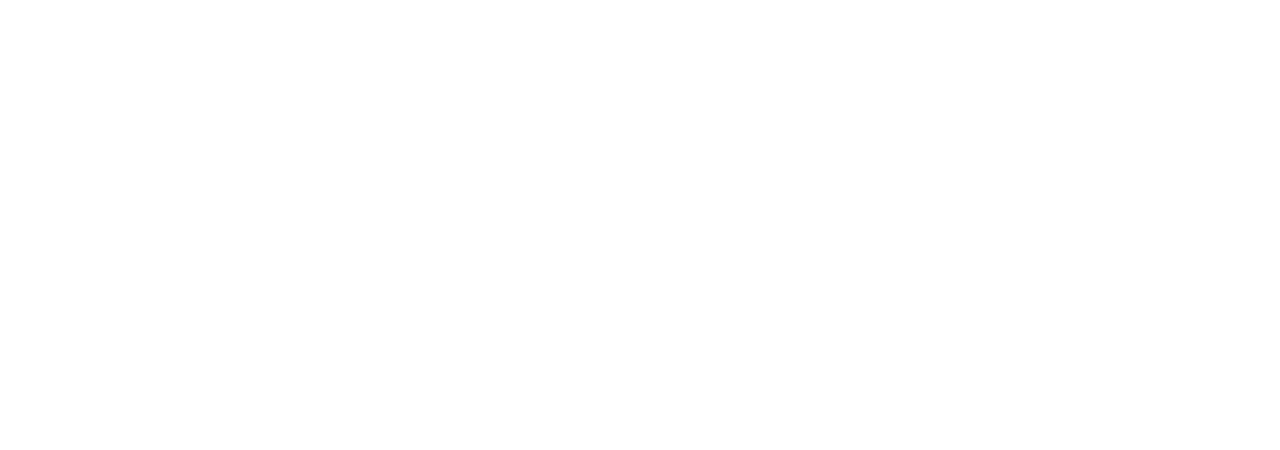
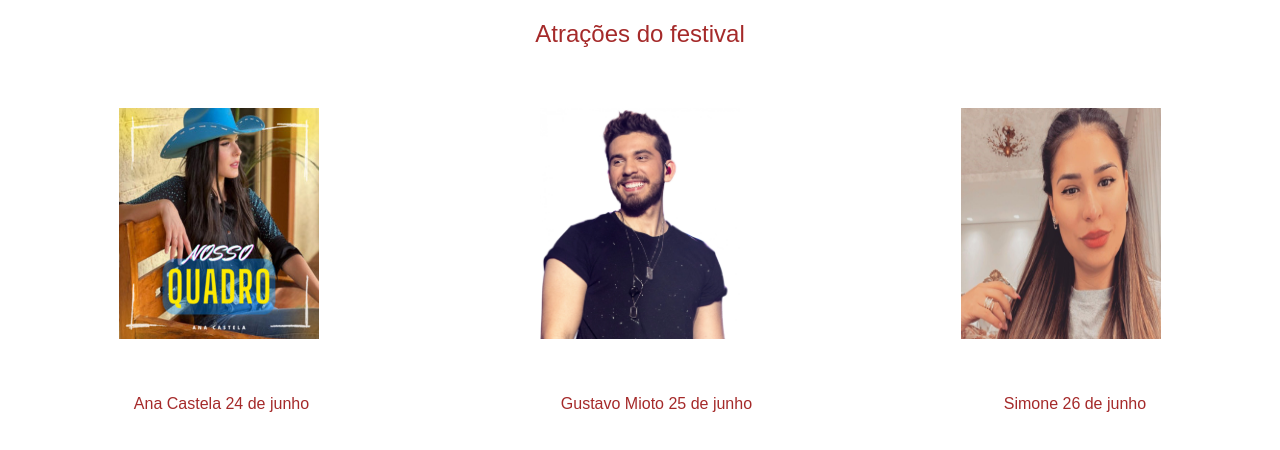
Before and after one commit to Ranyer01/Site-de-festa, a plain HTML site: page index.html in a window 1280 px wide. Drawn offline with Linux system fonts and the light colour scheme; a web font is replaced by a local one.

Commit message:
adicionando imagens de atrações

```diff
--- a/index.html
+++ b/index.html
@@ -3,9 +3,28 @@
 <head>
     <meta charset="UTF-8">
     <meta name="viewport" content="width=device-width, initial-scale=1.0">
+    <link rel="stylesheet" href="style.css">
+    <link rel="preconnect" href="https://fonts.googleapis.com">
+<link rel="preconnect" href="https://fonts.gstatic.com" crossorigin>
+<link href="https://fonts.googleapis.com/css2?family=Galindo&display=swap" rel="stylesheet">
     <title>Festa Junina</title>
 </head>
 <body>
+    <h2>Atrações do festival</h2>
+    <section>
+        <img src="imagens/ana-castela.jpeg" alt="Foto da Ana Castela em um vídeo clipe">
+        <img src="imagens/gustavo-mioto.webp" alt="foto de um show">
+        <img src="imagens/simone.jpeg" alt="uma selfie tirada por ela mesma">
+
+    </section>
+
+    <section>
+        <p>Ana Castela 24 de junho</p>
+        <p>Gustavo Mioto 25 de junho</p>
+        <p>Simone 26 de junho</p>
+
+    </section>
+
 
 </body>
 </html>
--- /dev/null
+++ b/style.css
@@ -0,0 +1,19 @@
+img {
+    width: 200px;
+    margin: 40px;
+}
+section {
+    display: flex;
+    justify-content: space-around;
+   font-family: 'Galindo', sans-serif;
+   font-weight: 400;
+   color: brown;
+}
+h2{
+    display: flex;
+    justify-content: center;
+   font-family: 'rawelia', sans-serif;
+   font-weight: 400;
+   color: brown;
+
+}
```
Also changed, not shown: imagens/ana-castela.jpeg (added), imagens/gustavo-mioto.webp (added), imagens/simone.jpeg (added).
